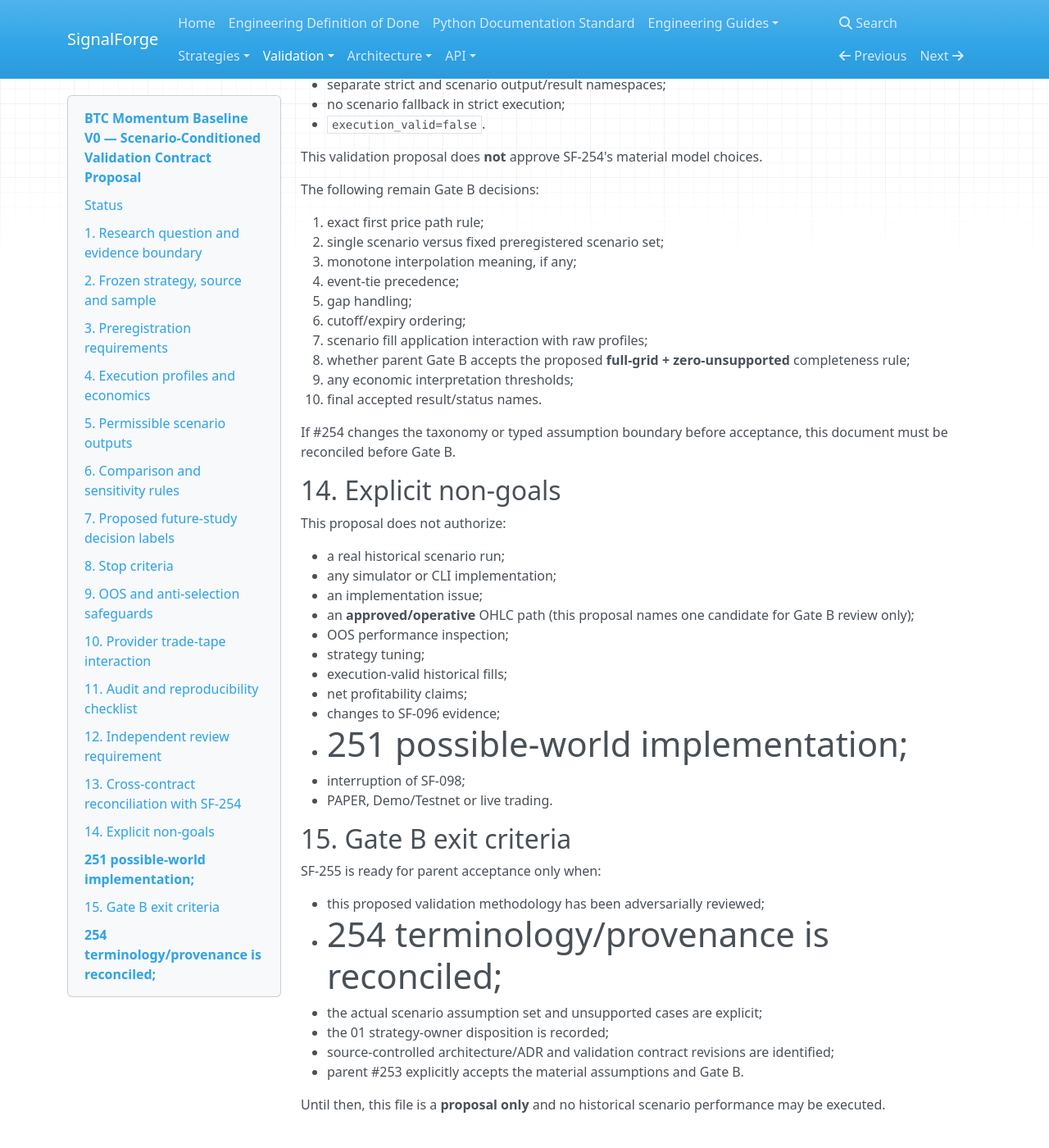
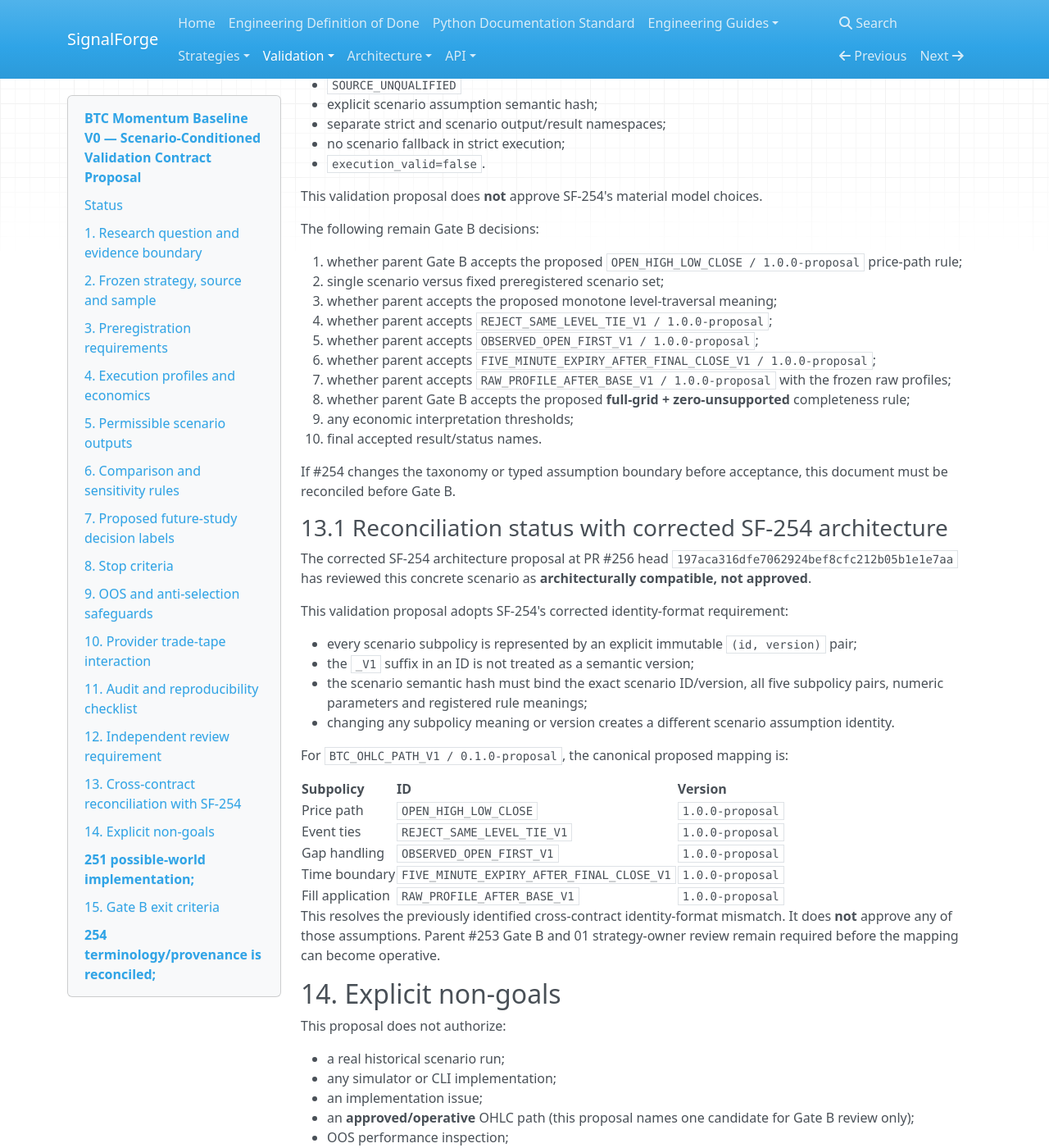
Before and after one commit to harishkamathuk/signalforge, an MkDocs documentation site: the page built from docs/validation/btc-momentum-baseline-v0-scenario-validation-v0-proposal.md, in a window 1280 px wide and 1400 px high, scrolled down 12416 px. Shown: the whole window at 82% size. Built offline with MkDocs 1.6.1, drawn with Linux system fonts in a browser that asks for light colours; nearby versions of some CDN libraries; some of the changed text lies outside the part shown.

Commit message:
docs(sf-255): reconcile scenario subpolicy identities

```diff
--- a/docs/validation/btc-momentum-baseline-v0-scenario-validation-v0-proposal.md
+++ b/docs/validation/btc-momentum-baseline-v0-scenario-validation-v0-proposal.md
@@ -115,11 +115,11 @@ The exact named/versioned `ScenarioAssumptionSet` must be accepted before result
 canonical semantic mapping must include:
 
 - scenario ID and version;
-- price-path rule ID/version;
-- event-tie policy ID/version;
-- gap policy ID/version;
-- time-boundary/cutoff policy ID/version;
-- fill-application policy ID/version;
+- explicit immutable `(id, version)` pair for the price-path rule;
+- explicit immutable `(id, version)` pair for the event-tie policy;
+- explicit immutable `(id, version)` pair for the gap policy;
+- explicit immutable `(id, version)` pair for the time-boundary/cutoff policy;
+- explicit immutable `(id, version)` pair for the fill-application policy;
 - all numeric parameters, if any;
 - canonical semantic hash.
 
@@ -154,16 +153,16 @@ Canonical proposed semantics:
 - expiry occurs at the already-known end of the immediately following five-minute validity window,
   **after** processing the final constituent one-minute candle up to its observed Close; no
   fractional-minute expiry timestamp is invented;
-- `event_tie_policy_id = REJECT_SAME_LEVEL_TIE_V1`: if two lifecycle events are reached at the
+- `event_tie_policy = {id: REJECT_SAME_LEVEL_TIE_V1, version: 1.0.0-proposal}`: if two lifecycle events are reached at the
   same hypothetical level/location and ordering would change the lifecycle/economics, classify the
   opportunity `SCENARIO_UNSUPPORTED`; do not apply favourable/adverse precedence;
-- `gap_policy_id = OBSERVED_OPEN_FIRST_V1`: if the observed one-minute Open is already beyond a
+- `gap_policy = {id: OBSERVED_OPEN_FIRST_V1, version: 1.0.0-proposal}`: if the observed one-minute Open is already beyond a
   relevant entry/stop/target barrier, the observed Open is the modeled base price before profile
   slippage; do not improve the fill back to the barrier;
-- `time_boundary_policy_id = FIVE_MINUTE_EXPIRY_AFTER_FINAL_CLOSE_V1`: only the strategy's known
+- `time_boundary_policy = {id: FIVE_MINUTE_EXPIRY_AFTER_FINAL_CLOSE_V1, version: 1.0.0-proposal}`: only the strategy's known
   five-minute validity boundary is modeled; any future strategy/session rule requiring an unknown
   in-minute cutoff remains `SCENARIO_UNSUPPORTED`;
-- `fill_application_policy_id = RAW_PROFILE_AFTER_BASE_V1`: determine the modeled base fill from
+- `fill_application_policy = {id: RAW_PROFILE_AFTER_BASE_V1, version: 1.0.0-proposal}`: determine the modeled base fill from
   the declared path/gap rule first, then apply the selected frozen raw execution profile exactly once.
 
 This scenario is intentionally **not** claimed to be more likely than O-L-H-C or actual market
@@ -496,7 +495,7 @@ A future sanitized report must allow an independent reviewer to verify:
 - warm-up, IS and OOS bounds;
 - strategy ID/version/config hash;
 - execution profile IDs/versions;
-- scenario assumption ID/version/full canonical mapping/hash;
+- scenario assumption ID/version/full canonical mapping/hash, including all five explicit subpolicy `(id, version)` pairs;
 - simulator and indicator calculation versions;
 - market/session identity;
 - `execution_valid=false`.
@@ -558,19 +557,48 @@ This validation proposal does **not** approve SF-254's material model choices.
 
 The following remain Gate B decisions:
 
-1. exact first price path rule;
+1. whether parent Gate B accepts the proposed `OPEN_HIGH_LOW_CLOSE / 1.0.0-proposal` price-path rule;
 2. single scenario versus fixed preregistered scenario set;
-3. monotone interpolation meaning, if any;
-4. event-tie precedence;
-5. gap handling;
-6. cutoff/expiry ordering;
-7. scenario fill application interaction with raw profiles;
+3. whether parent accepts the proposed monotone level-traversal meaning;
+4. whether parent accepts `REJECT_SAME_LEVEL_TIE_V1 / 1.0.0-proposal`;
+5. whether parent accepts `OBSERVED_OPEN_FIRST_V1 / 1.0.0-proposal`;
+6. whether parent accepts `FIVE_MINUTE_EXPIRY_AFTER_FINAL_CLOSE_V1 / 1.0.0-proposal`;
+7. whether parent accepts `RAW_PROFILE_AFTER_BASE_V1 / 1.0.0-proposal` with the frozen raw profiles;
 8. whether parent Gate B accepts the proposed **full-grid + zero-unsupported** completeness rule;
 9. any economic interpretation thresholds;
 10. final accepted result/status names.
 
 If #254 changes the taxonomy or typed assumption boundary before acceptance, this document must be
 reconciled before Gate B.
+
+
+### 13.1 Reconciliation status with corrected SF-254 architecture
+
+The corrected SF-254 architecture proposal at PR #256 head
+`197aca316dfe7062924bef8cfc212b05b1e1e7aa` has reviewed this concrete
+scenario as **architecturally compatible, not approved**.
+
+This validation proposal adopts SF-254's corrected identity-format requirement:
+
+- every scenario subpolicy is represented by an explicit immutable `(id, version)` pair;
+- the `_V1` suffix in an ID is not treated as a semantic version;
+- the scenario semantic hash must bind the exact scenario ID/version, all five subpolicy pairs,
+  numeric parameters and registered rule meanings;
+- changing any subpolicy meaning or version creates a different scenario assumption identity.
+
+For `BTC_OHLC_PATH_V1 / 0.1.0-proposal`, the canonical proposed mapping is:
+
+| Subpolicy | ID | Version |
+|---|---|---|
+| Price path | `OPEN_HIGH_LOW_CLOSE` | `1.0.0-proposal` |
+| Event ties | `REJECT_SAME_LEVEL_TIE_V1` | `1.0.0-proposal` |
+| Gap handling | `OBSERVED_OPEN_FIRST_V1` | `1.0.0-proposal` |
+| Time boundary | `FIVE_MINUTE_EXPIRY_AFTER_FINAL_CLOSE_V1` | `1.0.0-proposal` |
+| Fill application | `RAW_PROFILE_AFTER_BASE_V1` | `1.0.0-proposal` |
+
+This resolves the previously identified cross-contract identity-format mismatch.
+It does **not** approve any of those assumptions. Parent #253 Gate B and 01 strategy-owner review
+remain required before the mapping can become operative.
 
 ## 14. Explicit non-goals
 
```
Also changed, not shown: other parts of docs/validation/btc-momentum-baseline-v0-scenario-validation-v0-proposal.md (+1 -2 lines).
